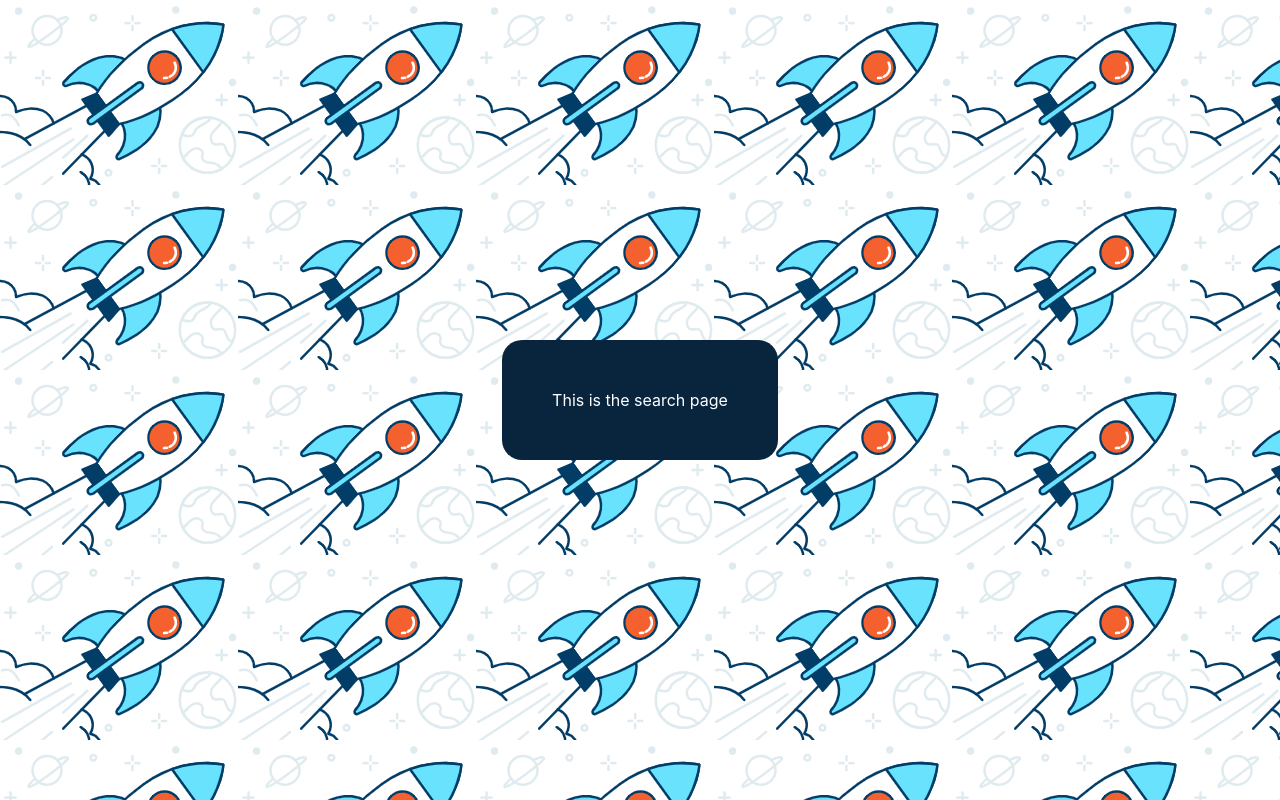
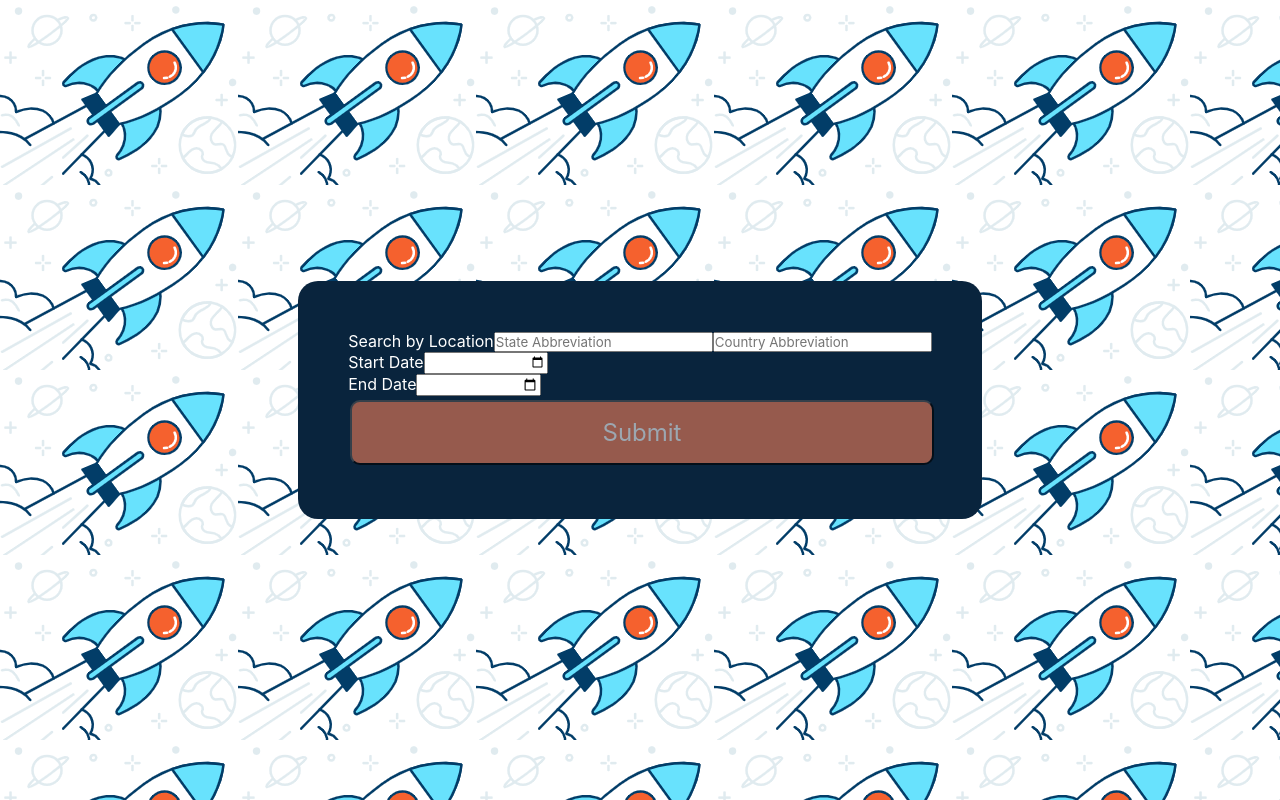
Before and after one commit to amandardz/RocketLaunch, a React (Create React App) app in the folder client/: page /search in a window 1280 px wide. Built offline with nearby package versions, Linux system fonts and the light colour scheme.

Commit message:
creating search launch page and testing search form

```diff
--- a/client/src/pages/SearchLaunch.jsx
+++ b/client/src/pages/SearchLaunch.jsx
@@ -1,11 +1,7 @@
-import Card from "../components/Card/Card";
+import SearchForm from '../components/SearchForm/SearchForm';
 
 const SearchLaunch = () => {
-  return (
-    <Card>
-      This is the search page
-    </Card>
-  )
+  return <SearchForm />;
 };
 
 export default SearchLaunch;
```
